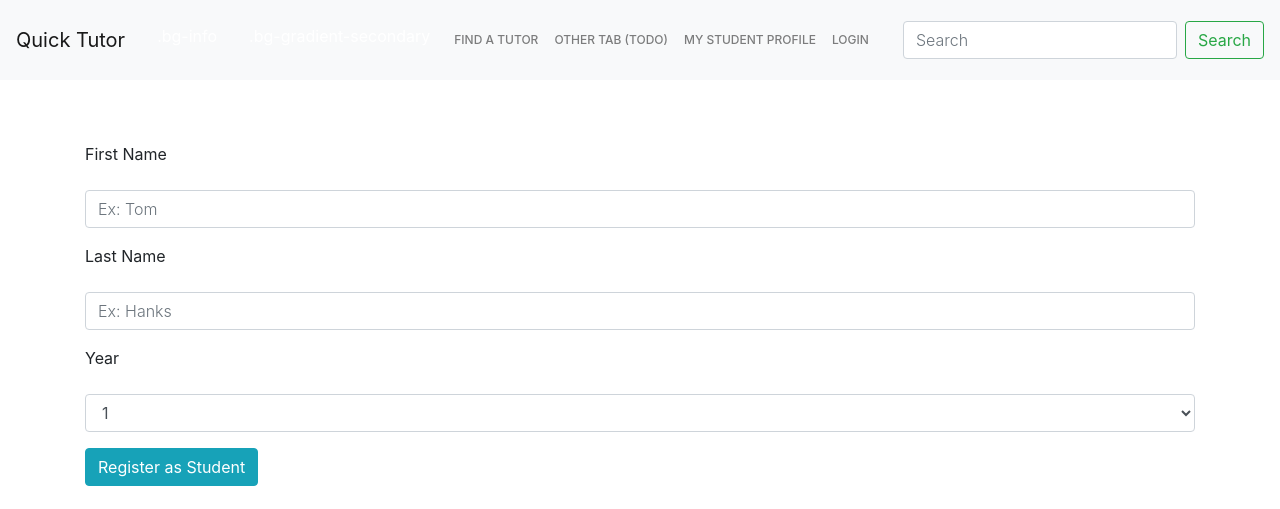
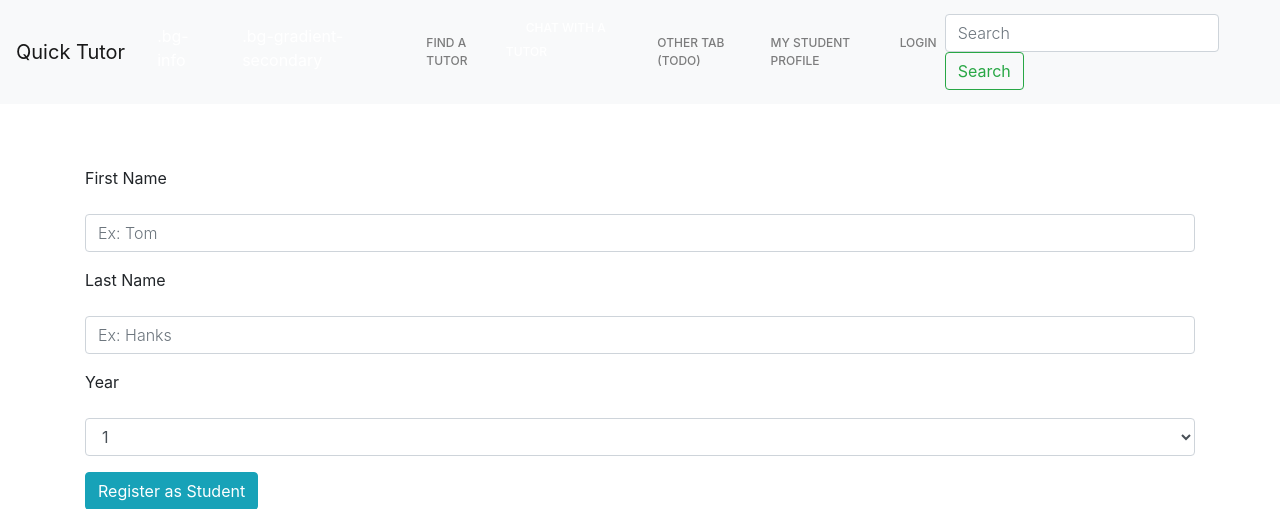
Before and after one commit to rwzhao123/cs3240project, a Django app: template polls/templates/polls/create_student.html in a window 1280 px wide. Shown: the top 509 px of the page. Run offline with Django 3.2, Linux system fonts and the light colour scheme; the template is opened without the code that fills it, so the values that code supplies are empty; style sheets or scripts are compiled from the project's sources; some libraries are stand-ins or nearby versions.

Commit message:
Update create_student.html

```diff
--- a/polls/templates/polls/create_student.html
+++ b/polls/templates/polls/create_student.html
@@ -20,6 +20,7 @@
                   <li class="nav-item">
                     <a class="nav-link" href="/quick-tutor/">Find a Tutor<span class="sr-only">(current)</span></a>
                   </li>
+                <li><a href="https://chat-site6.herokuapp.com/">Chat with a Tutor</a></li>
                   <li class="nav-item">
                      <a class="nav-link" href="/quick-tutor/suggestions">Other Tab (ToDo)<span class="sr-only">(current)</span></a>
                   </li>
```
